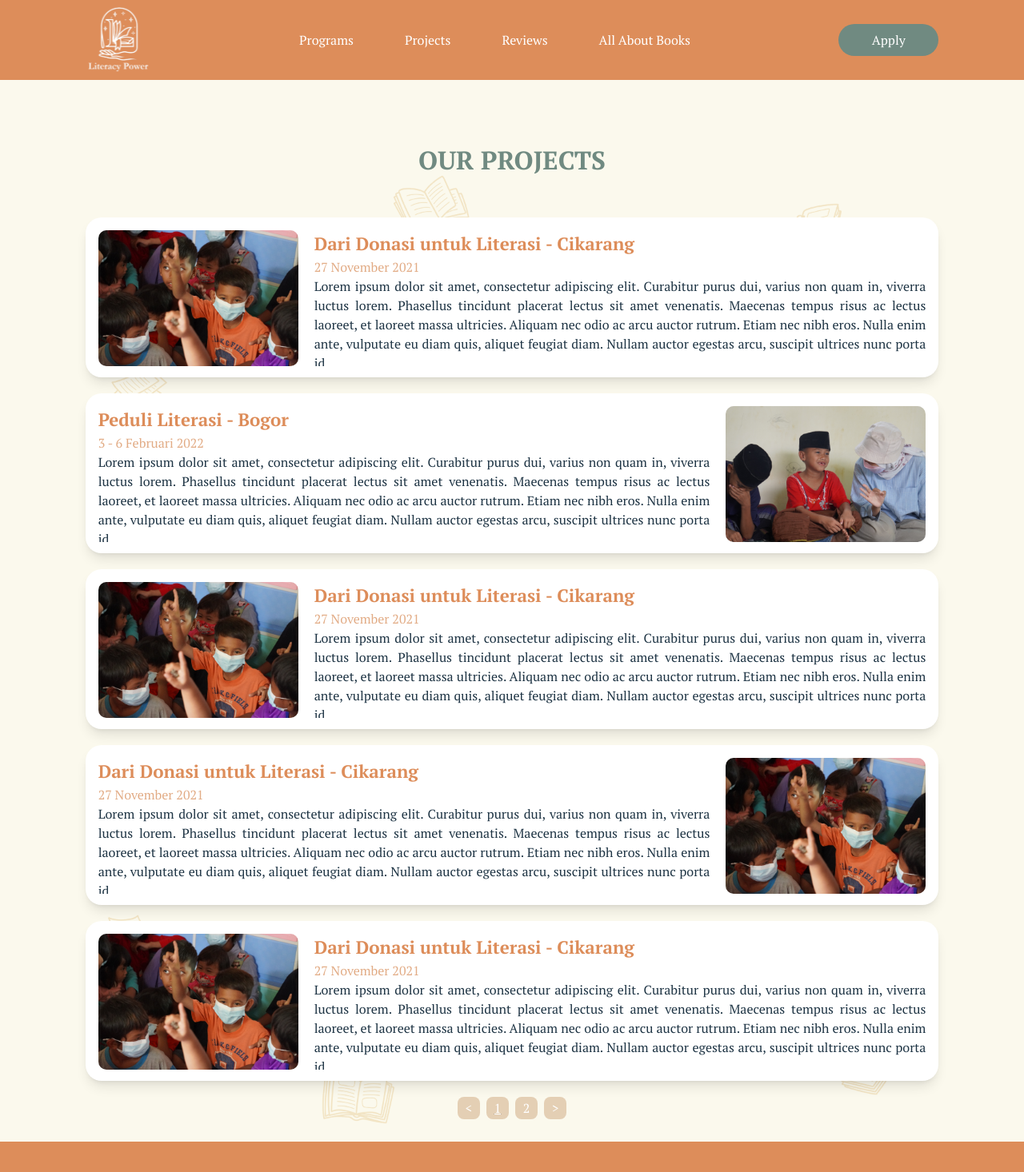
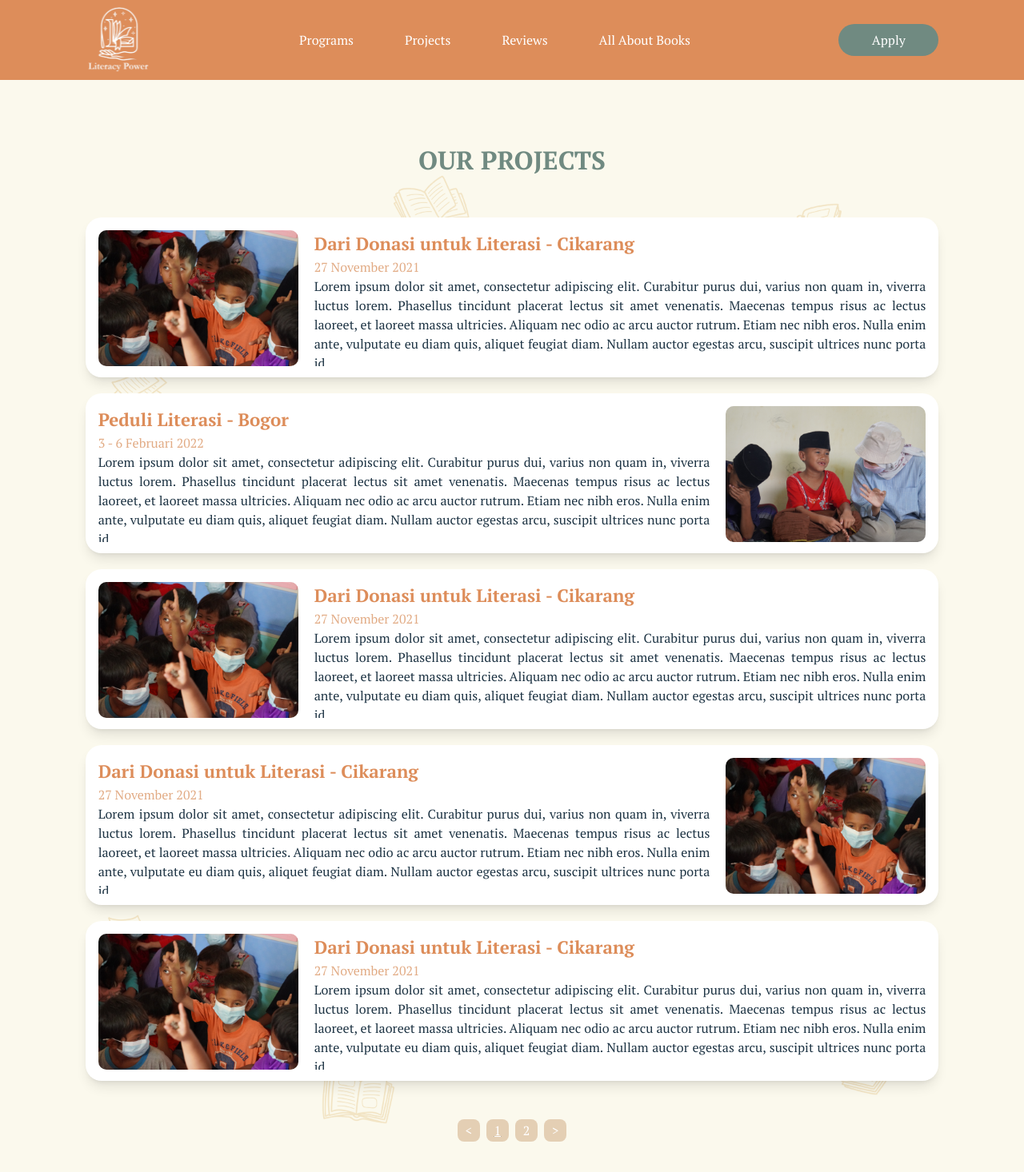
Before and after one commit to literacypowerdev/literacypowerindonesia, a Next.js app: page /projects in a window 1280 px wide. Shown: the top 1466 px of the page at 80% size. Built offline with nearby package versions, Linux system fonts and the light colour scheme.

Commit message:
Fixed pagination

```diff
--- a/components/organisms/Project/index.tsx
+++ b/components/organisms/Project/index.tsx
@@ -134,7 +134,7 @@ export default function Projects() {
         marginPagesDisplayed={2}
         pageRangeDisplayed={3}
         onPageChange={handlePageClick}
-        containerClassName={"flex gap-2 justify-center"}
+        containerClassName={"flex gap-2 mt-2 lg:mt-12 justify-center"}
         activeClassName={"underline bg-main-orange "}
         pageClassName={
           "w-7 h-7 bg-very-light-orange rounded-lg hover:bg-main-orange"
--- a/pages/projects/index.tsx
+++ b/pages/projects/index.tsx
@@ -16,7 +16,7 @@ export default function Projects() {
         />
       </Head>
       <Navbar />
-      <div className="w-full bg-body-doodle bg-contain bg-repeat py-7">
+      <div className="w-full bg-body-doodle bg-contain bg-repeat py-7 lg:pb-20">
         <div className="w-11/12 md:w-10/12 mx-auto">
           <h1 className="text-title3 my-2 lg:my-12 font-bold font-ptserif text-center text-main-green">
             OUR PROJECTS
```
